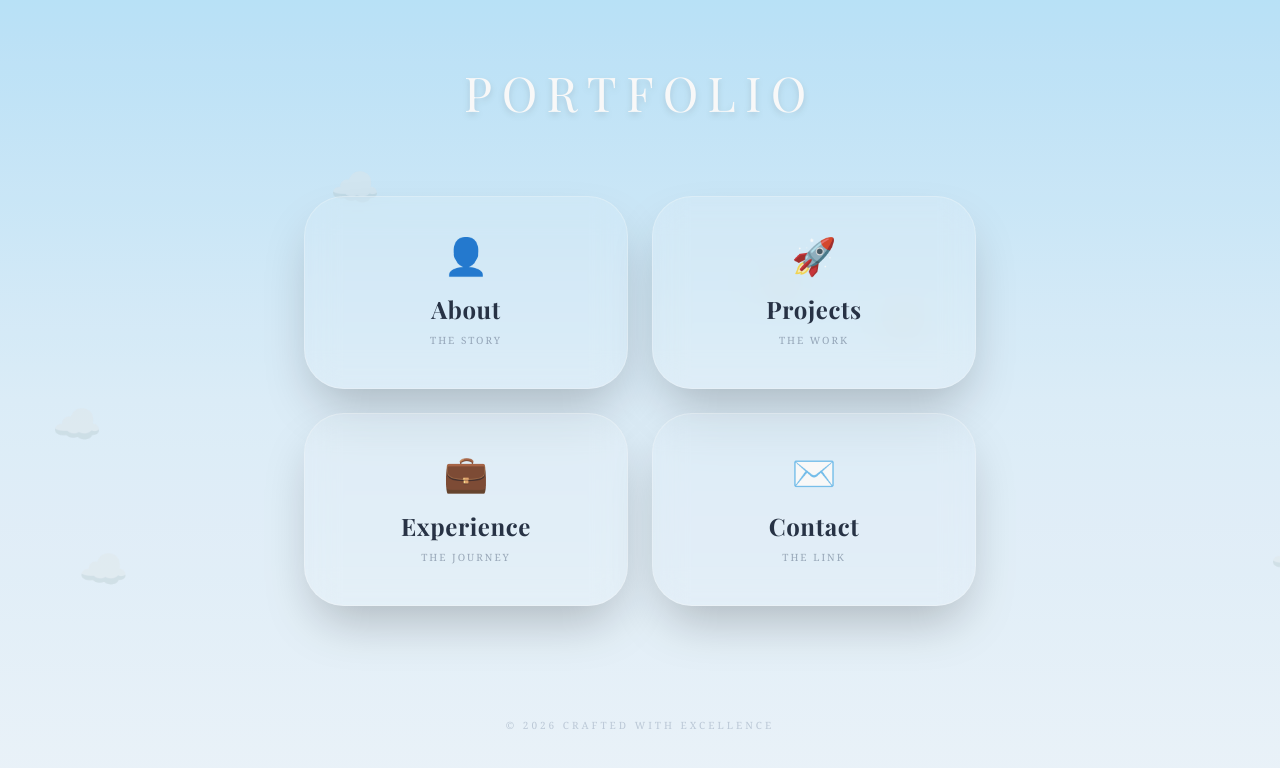
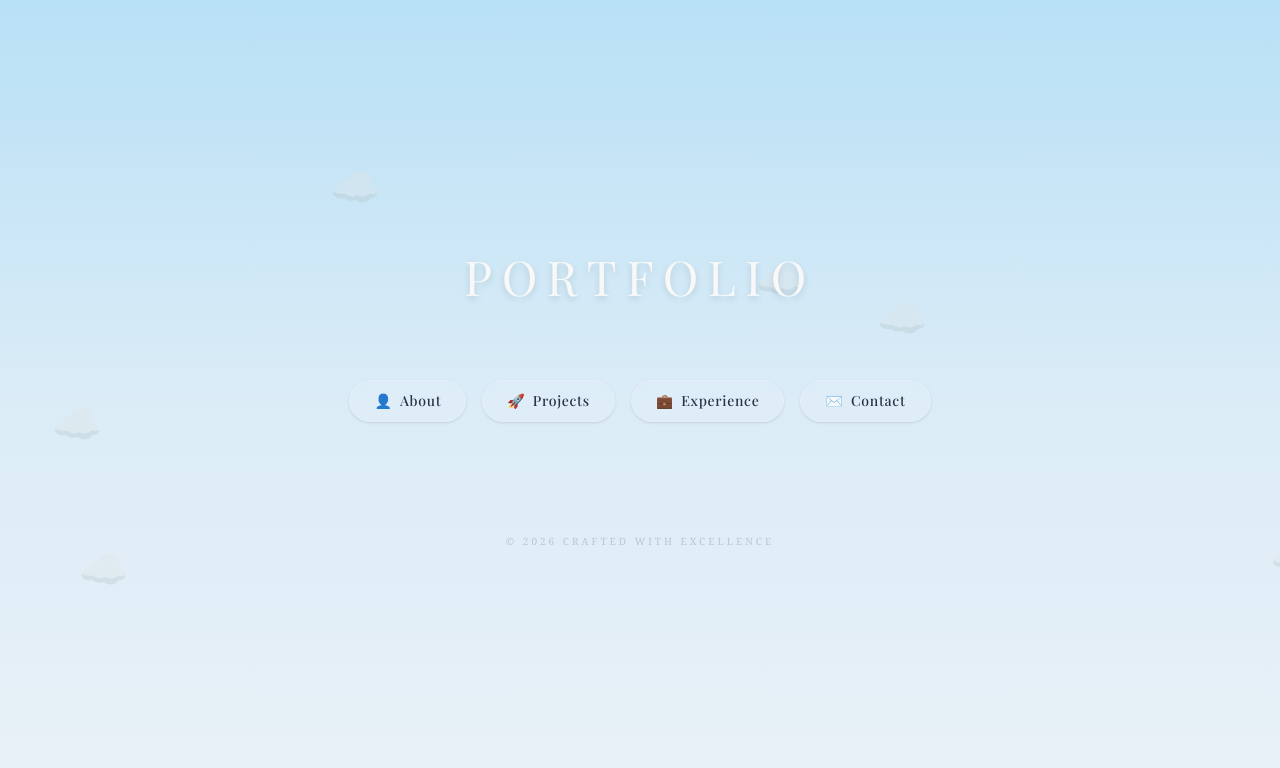
Before and after one commit to Nunu-cpu/happy-new-year-for-Maman, a Next.js app: page / in a window 1280 px wide. Shown: the top 768 px of the page. Built offline with nearby package versions, Linux system fonts and the light colour scheme; a web font is replaced by a local one.

Commit message:
Update portfolio nav: horizontal row of smaller minimalist buttons

```diff
--- a/app/page.tsx
+++ b/app/page.tsx
@@ -81,20 +81,19 @@ export default function Home() {
           </h1>
         </div>
 
-        <nav className="grid grid-cols-1 sm:grid-cols-2 gap-6 w-full max-w-2xl">
+        <nav className="flex flex-wrap justify-center gap-4 w-full px-4">
           {[
-            { label: 'About', sub: 'The Story', icon: '👤', color: 'bg-white/10' },
-            { label: 'Projects', sub: 'The Work', icon: '🚀', color: 'bg-white/15' },
-            { label: 'Experience', sub: 'The Journey', icon: '💼', color: 'bg-white/10' },
-            { label: 'Contact', sub: 'The Link', icon: '✉️', color: 'bg-white/5' }
+            { label: 'About', icon: '👤' },
+            { label: 'Projects', icon: '🚀' },
+            { label: 'Experience', icon: '💼' },
+            { label: 'Contact', icon: '✉️' }
           ].map((item) => (
             <button
               key={item.label}
-              className={`group relative flex flex-col items-center justify-center p-10 ${item.color} backdrop-blur-lg rounded-[2.5rem] border border-white/30 shadow-2xl transition-all hover:bg-white/30 hover:scale-105 active:scale-95 text-slate-800`}
+              className="group relative flex items-center gap-2 px-6 py-2.5 bg-white/10 backdrop-blur-md rounded-full border border-white/30 shadow-sm transition-all hover:bg-white/30 hover:scale-105 active:scale-95 text-slate-800"
             >
-              <span className="text-4xl mb-4 transform group-hover:scale-110 transition-transform">{item.icon}</span>
-              <span className="text-2xl font-playfair font-bold tracking-wide group-hover:text-slate-900">{item.label}</span>
-              <span className="text-[10px] font-serif uppercase tracking-[0.2em] text-slate-500 mt-2 opacity-60 group-hover:opacity-100 transition-opacity">{item.sub}</span>
+              <span className="text-sm group-hover:scale-110 transition-transform">{item.icon}</span>
+              <span className="text-sm font-playfair font-medium tracking-wider group-hover:text-slate-900">{item.label}</span>
             </button>
           ))}
         </nav>
```
